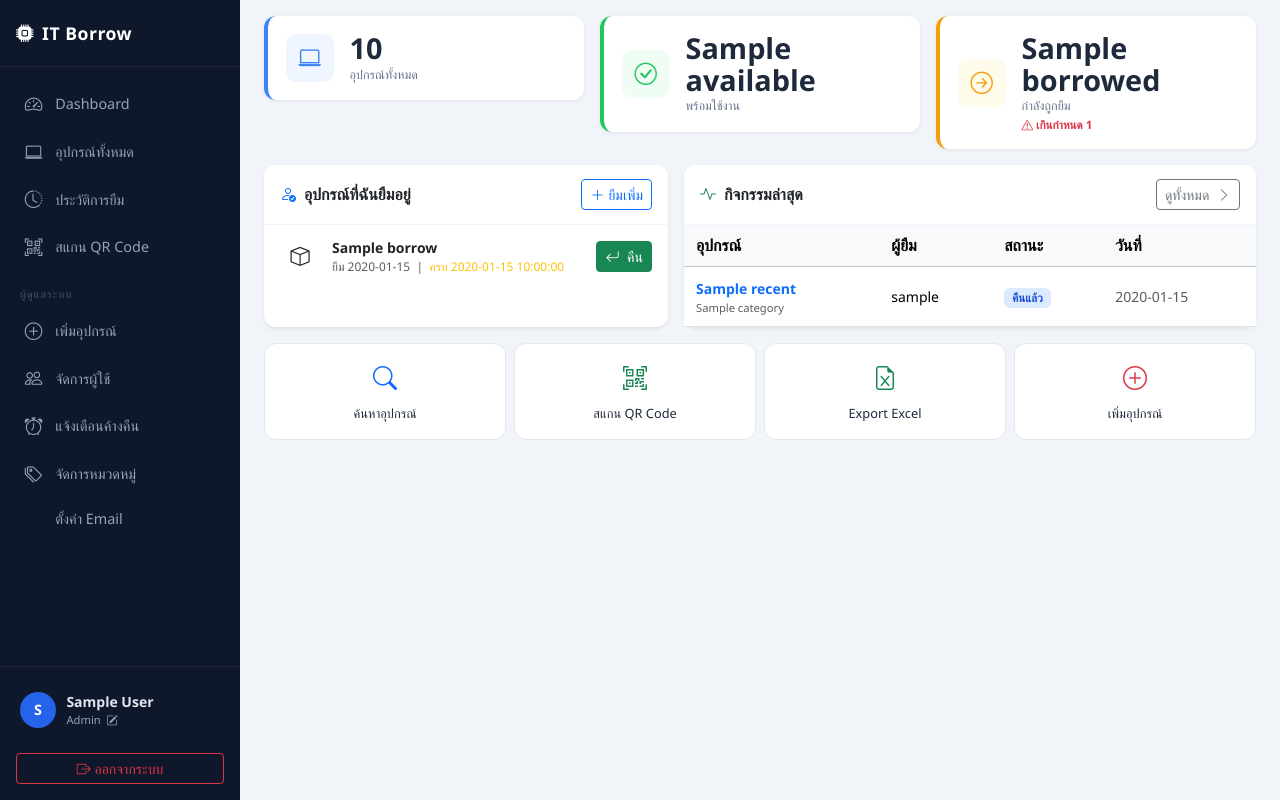
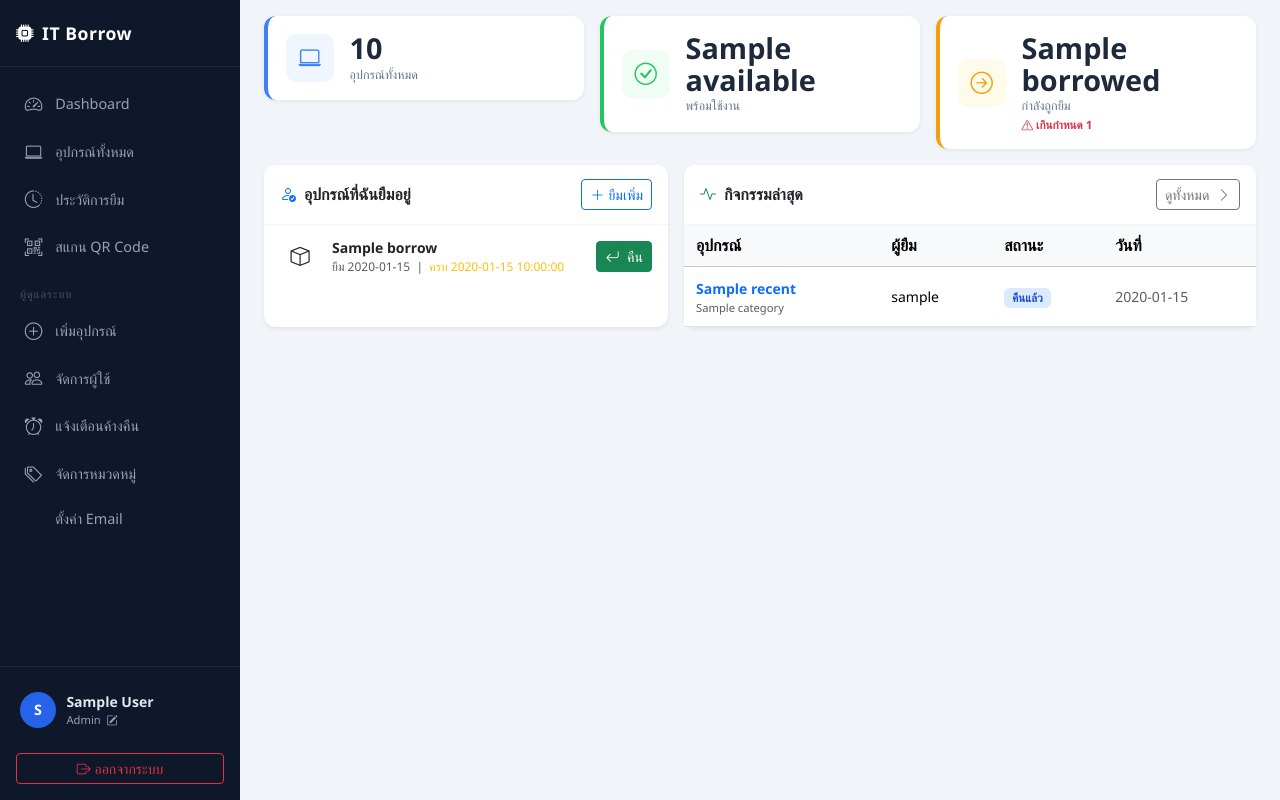
Before and after one commit to MINDKYLO/Tlib, a Flask app: template templates/dashboard.html in a window 1280 px wide. Run offline with Flask 3, Linux system fonts and the light colour scheme; the visitor is signed in with stand-in values (Sample User, id 1); the template is opened without the code that fills it: most values are stand-ins (such as "Sample title", 1, 10 or a date in 2020); parts of the project's set-up code (start-up, migrations or seed data) failed here and were passed over; some libraries are stand-ins or nearby versions.

Commit message:
ui: remove quick actions section from dashboard

```diff
--- a/templates/dashboard.html
+++ b/templates/dashboard.html
@@ -179,30 +179,4 @@
   </div>
 </div>
 
-<!-- QUICK ACTIONS -->
-<div class="row g-2">
-  <div class="col-6 col-md-3">
-    <a href="{{ url_for('equipment_list') }}" class="quick-action-card text-decoration-none">
-      <i class="bi bi-search fs-4 text-primary"></i><span>ค้นหาอุปกรณ์</span>
-    </a>
-  </div>
-  <div class="col-6 col-md-3">
-    <a href="{{ url_for('scan_qr') }}" class="quick-action-card text-decoration-none">
-      <i class="bi bi-qr-code-scan fs-4 text-success"></i><span>สแกน QR Code</span>
-    </a>
-  </div>
-  <div class="col-6 col-md-3">
-    <a href="{{ url_for('history') }}?fmt=excel" class="quick-action-card text-decoration-none"
-       onclick="window.location='{{ url_for('export_history') }}?fmt=excel'; return false;">
-      <i class="bi bi-file-earmark-excel fs-4 text-success"></i><span>Export Excel</span>
-    </a>
-  </div>
-  {% if session.role == 'admin' %}
-  <div class="col-6 col-md-3">
-    <a href="{{ url_for('add_equipment') }}" class="quick-action-card text-decoration-none">
-      <i class="bi bi-plus-circle fs-4 text-danger"></i><span>เพิ่มอุปกรณ์</span>
-    </a>
-  </div>
-  {% endif %}
-</div>
 {% endblock %}
```
